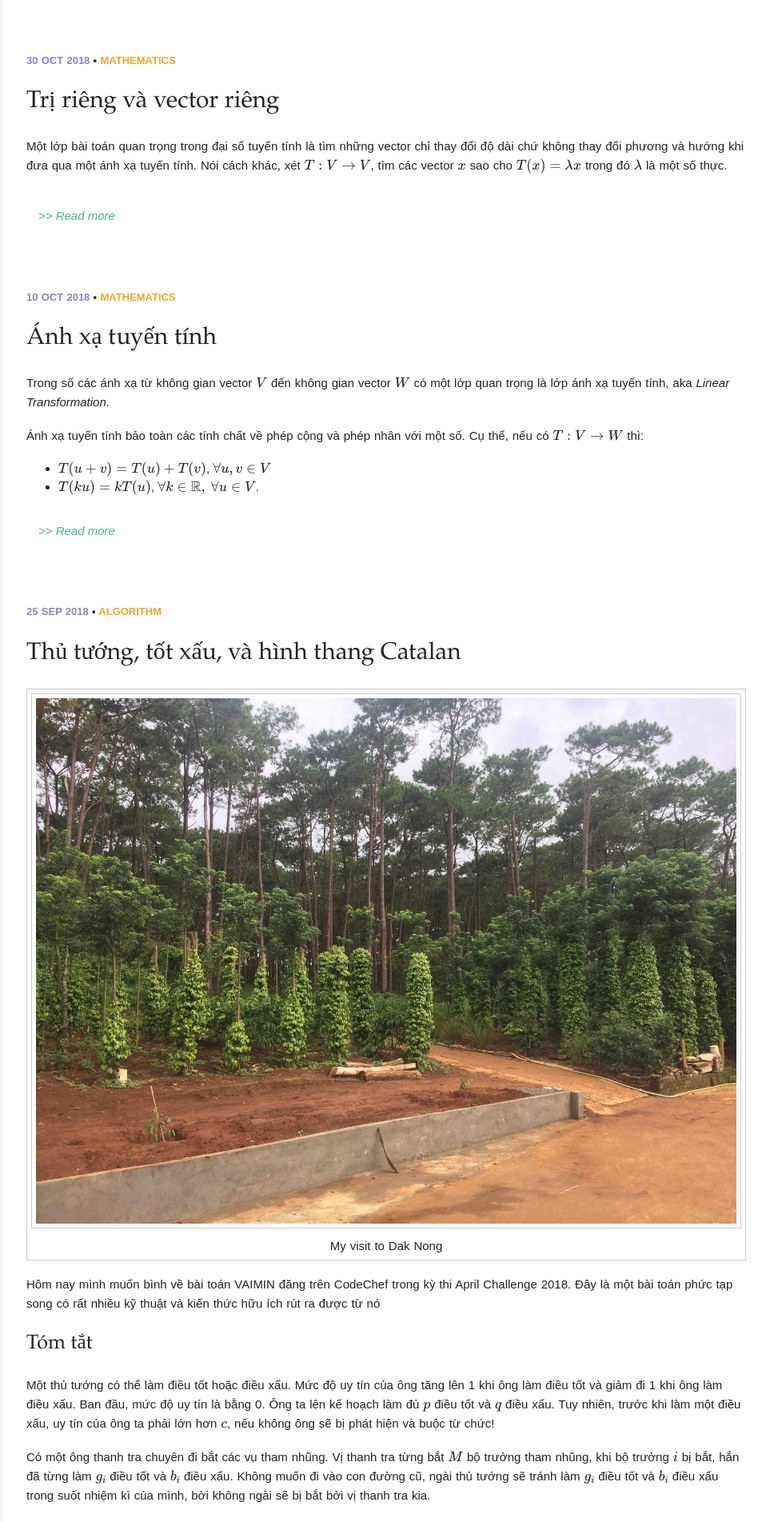
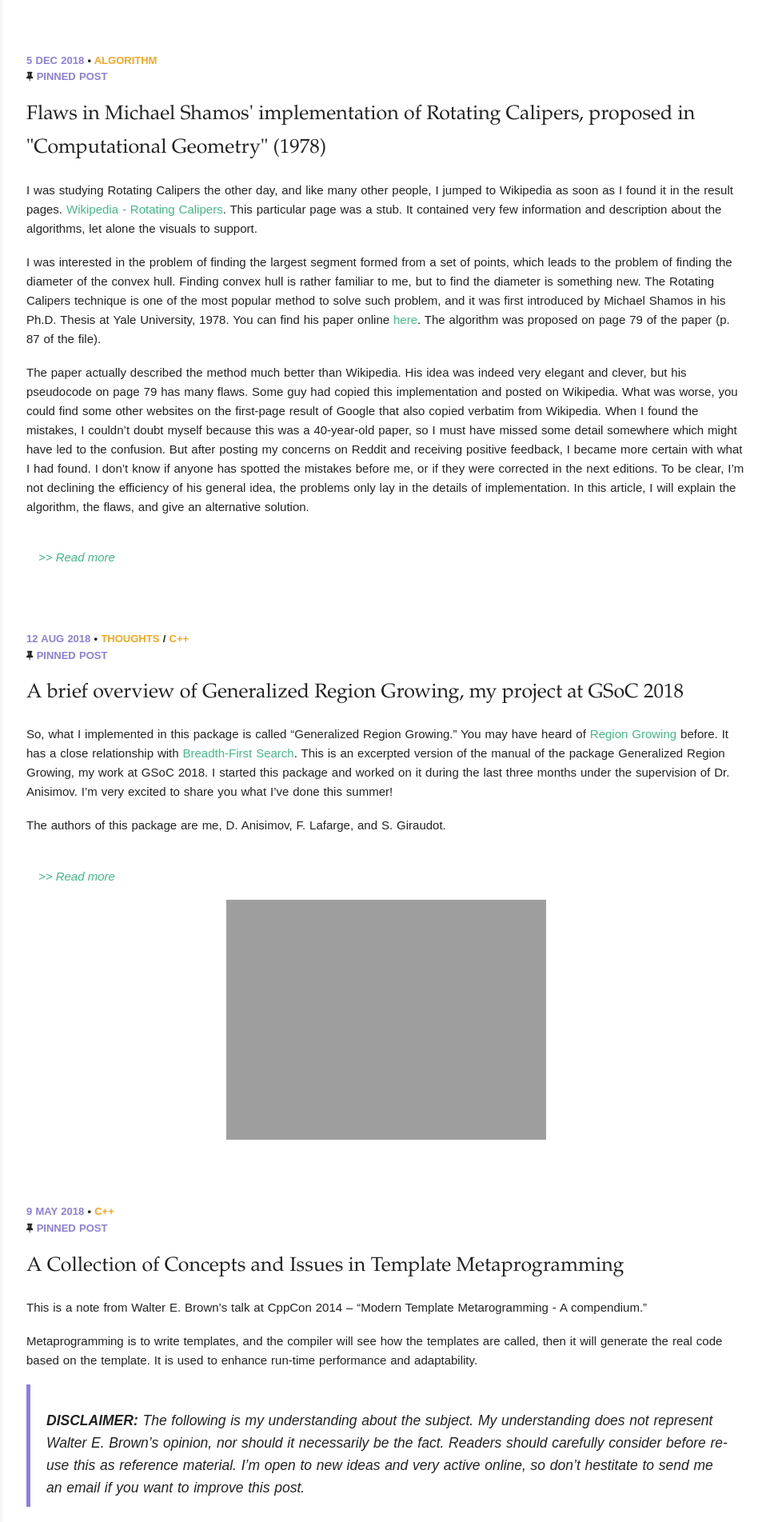
Before and after one commit to hoangvanthien/hoangvanthien.github.io, a Jekyll site: the page built from index.html, in a window 1280 px wide. Shown: the top 1903 px of the page at 80% size, without its empty margins (317-1280 px from the left). Built offline with Jekyll 4.4.1, drawn with Linux system fonts in a browser that asks for light colours; formulas are drawn with MathJax 3; the list of posts is cut into pages by our own code; some of the changed text lies outside the part shown.

Commit message:
Add pinned post feature, add new post Rotating Calipers

````diff
--- a/_config.yml
+++ b/_config.yml
@@ -74,5 +74,5 @@
 plugins:
   - jekyll-paginate
 
-paginate: 5
+paginate: 10
 paginate_path: "/page:num/"
--- a/_layouts/post_listing.html
+++ b/_layouts/post_listing.html
@@ -3,6 +3,72 @@
 ---
 
 {% for post in paginator.posts %}
+{% if post.sticky == true %}
+<section class="post">
+    <header class="post-header">
+      <p class="post-meta">
+        <span class="post-date">
+          {{ post.date | date: "%-d %b %Y" | upcase }}
+        </span>
+        {% if post.categories.size > 0 %}
+        •
+        {% for cat in post.categories %}
+          <a class="post-cat" href="{{ site.url }}/categories/#{{ cat }}">{{ cat }}</a>
+          {% unless forloop.last %}
+          <span>/</span>
+          {% endunless %}
+        {% endfor %}
+        {% endif %}
+        <br>
+        <i class="fa fa-thumb-tack" aria-hidden="true"></i>&nbsp;<span class="pin-status">PINNED POST</span>
+      </p>
+      <h1>
+        <a href="{{ site.url }}{{ post.url }}" class="post-title" title="{{ post.title }}">{{ post.title }}</a>
+        {% if post.link %}
+        <a class="post-title-link" href="{{ post.link }}" target="_blank" title="{{ post.title }}"><i class="fa fa-external-link"></i></a>
+        {% endif %}
+      </h1>
+
+      {% if post.author %}
+        {% assign author = site.data.authors[post.author] %}
+      {% else %}
+        {% assign author = site.owner %}
+      {% endif %}
+
+      </header>
+
+      {% if post.excerpt %}
+      <div class="post-description">
+        <p>
+          {{ post.excerpt }}
+          <br>
+          <a style="padding-left: 1em" href="{{ post.url }}"><em>>> Read more</em></a>
+        </p>
+      </div>
+      {% endif %}
+
+      {% if post.image.feature %}
+      <div class="post-image-feature">
+        <img src=
+        {% if post.image.feature contains 'http' %}
+        "{{ post.image.feature }}"
+        {% else %}
+        "{{ site.url }}/img/{{ post.image.feature }}"
+        {% endif %}
+        alt="{{ post.title }} feature image">
+
+        {% if post.image.credit %}
+        <span class="image-credit">Photo Credit: <a href="{{ post.image.creditlink }}">{{ post.image.credit }}</a></span>
+        {% endif %}
+      </div><!-- /.image-wrap -->
+      {% endif %}
+
+  </section>
+{% endif %}
+{% endfor %}
+
+{% for post in paginator.posts %}
+{% if post.sticky != true %}
 <section class="post">
   <header class="post-header">
     <p class="post-meta">
@@ -61,6 +127,7 @@
     {% endif %}
 
 </section>
+{% endif %}
 {% endfor %}
 {% if paginator.total_pages > 1 %}
 <div class="pagination">
--- a/_posts/2018-08-12-grg-intro.md
+++ b/_posts/2018-08-12-grg-intro.md
@@ -1,19 +1,16 @@
 ---
 layout: post
-title: "My first work is going to be published!"
+title: "A brief overview of Generalized Region Growing, my project at GSoC 2018"
 categories: ["Thoughts", "C++"]
 excerpt_separator: <!--more-->
 image:
   feature: grg/overview.png
+sticky: true
 ---
 
-Wew, this blog has been so quiet lately. First good news is that this blog finally has its own domain at [http://tvhoang.com](http://tvhoang.com). It's not HTTPS yet, I'm too lazy to get it HTTPS. In fact, I purchased a free server on Azure with my Microsoft student account, but you know... :/ I'm too lazy to set it up. What a mess my life is.
+So, what I implemented in this package is called "Generalized Region Growing." You may have heard of [Region Growing](https://en.wikipedia.org/wiki/Region_growing) before. It has a close relationship with [Breadth-First Search](https://en.wikipedia.org/wiki/Breadth-first_search). This is an excerpted version of the manual of the package Generalized Region Growing, my work at GSoC 2018. I started this package and worked on it during the last three months under the supervision of Dr. Anisimov. I'm very excited to share you what I've done this summer!
 
-As I told you before, I got accepted to Google Summer of Code 2018. I work for CGAL Project this year. Man, I heard that most of scientists are very tough and unfriendly, but my mentor is really cool and wholesome. :p This package will go to a testing phase this month or next month, and will be integrated to CGAL if successful. My name stands first in the author list, hehe, and that's not alphabetically, okay? Anyway I'm very happy to be the main maintainer of the package. So far it's the brightest achievement I have made. Thank you all, my mentor, my friends, and my teachers for your support. The VP of my university granted me the permission to be absent from classes to work on this project. How cool is he, right! I have to thank him personally when the document of my package gets published! And surely I will update that on this blog too!
-
-So, what I implemented in this package is called "Generalized Region Growing." You may have heard of [Region Growing](https://en.wikipedia.org/wiki/Region_growing) before. It has a close relationship with [Breadth-First Search](https://en.wikipedia.org/wiki/Breadth-first_search). This is an excerpted version of the manual of the package Generalized Region Growing, my work at GSoC 2018. I started this package and worked on it during the last three months under the supervision of Mr. Anisimov. I'm very excited to share you what I've done this summer!
-
-The authors of this package are T. Hoang (me), D. Anisimov, F. Lafarge, and S. Giraudot.
+The authors of this package are me, D. Anisimov, F. Lafarge, and S. Giraudot.
 
 <!--more-->
 
--- /dev/null
+++ b/_posts/2018-12-05-shamos-flaws-wiki.md
@@ -0,0 +1,143 @@
+---
+layout: post
+title: "Flaws in Michael Shamos' implementation of Rotating Calipers, proposed in \"Computational Geometry\" (1978)"
+categories: ["Algorithm"]
+excerpt-seperator: <!--more-->
+sticky: true
+---
+
+I was studying Rotating Calipers the other day, and like many other people, I jumped to Wikipedia as soon as I found it in the result pages. [Wikipedia - Rotating Calipers](https://en.wikipedia.org/wiki/Rotating_calipers). This particular page was a stub. It contained very few information and description about the algorithms, let alone the visuals to support.
+
+I was interested in the problem of finding the largest segment formed from a set of points, which leads to the problem of finding the diameter of the convex hull. Finding convex hull is rather familiar to me, but to find the diameter is something new. The Rotating Calipers technique is one of the most popular method to solve such problem, and it was first introduced by Michael Shamos in his Ph.D. Thesis at Yale University, 1978. You can find his paper online [here](http://euro.ecom.cmu.edu/people/faculty/mshamos/1978ShamosThesis.pdf). The algorithm was proposed on page 79 of the paper (p. 87 of the file).
+
+The paper actually described the method much better than Wikipedia. His idea was indeed very elegant and clever, but his pseudocode on page 79 has many flaws. Some guy had copied this implementation and posted on Wikipedia. What was worse, you could find some other websites on the first-page result of Google that also copied verbatim from Wikipedia. When I found the mistakes, I couldn't doubt myself because this was a 40-year-old paper, so I must have missed some detail somewhere which might have led to the confusion. But after posting my concerns on Reddit and receiving positive feedback, I became more certain with what I had found. I don't know if anyone has spotted the mistakes before me, or if they were corrected in the next editions. To be clear, I'm not declining the efficiency of his general idea, the problems only lay in the details of implementation. In this article, I will explain the algorithm, the flaws, and give an alternative solution.
+
+<!--more-->
+
+## Definitions
+
+- _Convex polygon_ is a polygon that, if you take each segment, draw a line through it, the whole polygon must lie on one side of the line.
+- A line that goes through a vertex of the polygon such that the whole polygon lies on one side of the line is called a _supporting line_.
+- A _pair of antipodals_ is a pair of vertices such that one can draw two parallel supporting lines through them.
+- The _diameter_ of the polygon is said to be the largest distance between a pair of its vertices. This is proven to be the largest distance between a pair of parallel supporting lines, and also concide with the largest distance between a pair of antipodals.
+
+## Rotating Calipers
+
+"Calipers" is the metaphor for "parallel supporting lines". That is, starting with a pair of supporting lines, we will "rotate" them concurrently to a certain direction, while maintaining it touch the polygon. By this method, we can iterate through all pairs of antipodals. Please take a look at the visualization I made below:
+
+<iframe scrolling="no" title="Rotating Calipers" src="https://www.geogebra.org/material/iframe/id/fmjxmkab/width/604/height/502/border/888888/sfsb/true/smb/false/stb/false/stbh/false/ai/false/asb/false/sri/false/rc/false/ld/false/sdz/false/ctl/false" width="604px" height="502px" style="border:0px; max-width: 100%;"> </iframe>
+
+Let's say I have two antipodals A and E, which is obvious as I can draw two parallel supporting lines through it (step 0). We will start rotataing the "calipers" around the polygon counterclockwise. At first, A and E will be the pivots around which we rotate the calipers. We keep rotating until one of the calipers touch the edge of the polygon, then we change the pivot(s) to the other end(s) of the touched edge(s). Normally we only change one pivot, but when the polygon has two parallel edges, the calipers may touch the edges at the same time, then we shall move two pivots to their next vertices.
+
+- Step 0: The calipers can be drawn in anyway, it doesn't matter (of course, they must be parallel supporting lines that squeeze the polygon between them!).
+- Step 1: Rotate the calipers, they touch AB first! So B-E is another pair of antipodals. Pivot A is moved to B, while pivot E is unchanged.
+- Step 2: Rotate the calipers, they touch BC and EF at the same time! So in this case we have three more pairs of antipodals: B-F, C-E, and C-F. Pivots B and E are both moved to C and F, respectively.
+- Step 3: Rotate the calipers, one line touches FG before the other line touches CD. We collect C-G as another pair. Pivot F is moved to G.
+- Step 4: Rotate the calipers, one line touches CD before the other line touches GA. We collect D-G as another pair. Pivot C is moved to D.
+- Step 5: Rotate the calipers, one line touches GA before the other line touches DE. We collect D-A as another pair. Pivot G is moved to A.
+- Step 6: (not shown) Because the pivot that was at E at the beginning has travelled all the way through G and to A, if we continue to rotating, we will collect A-E as a pair again. We can stop here with the result of 8 pairs of antipodals.
+
+## The flaws
+
+Take a look at Shamos' algorithm (here I copied directly from Wikipedia, but be noticed that this is no different from what was presented in his paper, this writing is just more easy to read):
+
+```c++
+/* p[] is in standard form, ie, counter clockwise order,
+     distinct vertices, no collinear vertices.
+   ANGLE(m,n) is a procedure that returns the clockwise angle
+     swept out by a ray as it rotates from a position parallel
+     to the directed segment Pm,Pm+1 to a position parallel to Pn,Pn+1
+   We assume all indices are reduced to mod N (so that N+1 = 1).
+*/
+GetAllAntiPodalPairs(p[1..n])
+  //Find first anti-podal pair by locating vertex opposite P1
+  i = 1
+  j = 2
+  while angle(i, j) < pi
+    j++
+  yield i,j
+
+  /* Now proceed around the polygon taking account of
+     possibly parallel edges. Line L passes through
+     Pi, Pi+1 and M passes through Pj, Pj+1
+  */
+
+  //Loop on j until all of P has been scanned
+  current = i
+  while j <> n
+    if angle(current, i+1) <= angle(current, j+1)
+      j++
+      current = j
+    else
+      i++
+      current = i
+    yield i,j
+
+    //Now take care of parallel edges
+    if angle(current, i+1) = angle(current, j+1)
+      yield i+1, j
+      yield i, j+1
+      yield i+1, j+1
+      if current = i
+        j++
+      else
+        i++
+```
+
+Consider the definition of `ANGLE(m,n)`. This would basically mess up the whole algorithm. If you apply this algorithm to my polygon drawn above, you will see the loop that was supposed to find the first pair of antipodals will be terminated at the first check `angle(i, j) < pi`. If we move vector AB and vector BC to the same starting point and sweep an angle from AB to BC **clockwise**, I am 100% sure that you will always get an angle larger than $\pi$, unless the polygon is concave.
+
+Even if `ANGLE(m,n)` had been defined correctly, i.e. counterclockwise angle, the use of this function would have also had many other problems. The comparison between `angle(current, i+1)` and `angle(current, j+1)` is false by the logic of his idea. Two calipers, although represented as lines, when taken to calculate the angles, their directions must be opposite. Otherwise, one of the expression will be larger than pi, and the other will be smaller than pi, which is exactly happening in this algorithm. This led to the parallel edges being completely ignored. What is worse, the calipers are rotated incorrectly, the pivots are wrongly positioned. I have tested this myself, but I could not predict the cause behind, or what he actually meant in this implementation. This is because the mistake was rooted in the definition of a primitive function like `angle`, making analysing very difficult. I am certain that he was wrong, but to actually fix his pseudocode, I had no way but to rewrite the whole thing in my own way.
+
+## A more precise approach
+
+Allow me to remove the variable `current`. In fact, I found it the centre of confusion. Neither in the code nor elsewhere in the paper did he mention this factor. I tried my best to follow his idea, while keeping it as simplest as possible.
+
+```c++
+/* p[] is in standard form, ie, counter clockwise order,
+     distinct vertices, no collinear vertices.
+   ANGLE(m,n) is a procedure that returns the COUNTERclockwise angle
+     swept out by a ray as it rotates from a position parallel
+     to the directed segment Pm,Pm+1 to a position parallel to Pn,Pn+1
+   We assume all indices are reduced to mod N (so that N+1 = 1).
+*/
+GetAllAntiPodalPairs(p[1..n])
+  //Find first anti-podal pair by locating vertex opposite P1
+  //(Reuse this piece of code from Shamos, very beautifully written)
+  i = 1
+  j = 2
+  while angle(i, j) < pi
+    j++
+  yield i,j
+
+  //Loop on j until all of P has been scanned
+  while j <> 1
+    let a = 2*pi - angle(i, j) // clockwise angle
+    if (a == pi): // Pi Pi+1 and Pj Pj+1 are parallel
+      yield i+1, j
+      yield i, j+1
+      yield i+1, j+1
+      // Notice that (i, j) has been added to the result before
+      // being the pivots, so no need to yield i,j
+      i++
+      j++
+    elif (a < pi): // Will touch Pi Pi+1 first
+      yield i+1, j
+      i++
+    else:
+      yeild i, j+1 // Will touch Pj Pj+1 first
+      j++
+```
+
+## Explanation
+
+### How do I know which edge the calipers will touch first?
+
+This came to the problem of comparing angles. Please slide to step 2, when we need to determine if the next rotation will make the calipers touch FG or CD first. We need to compare the angles at C and F. If we translate CD such that C $\equiv$ F. The two angles now have the same origin, and they are formed by one line and two segments. Considering the angle form by the two segments will give us a verdict of the comparison between the two original angles.
+
+### How do I know it will produce all pairs of antipodals?
+
+The algorithm begins with a pair of parallel supporting lines, then it tries to rotate it in all ways possible (literally, the condition to stop rotating and moving to the next pivots is when they are about to cut the polygon). With one direction of the calipers, the pair of supporting lines can only be assigned to exactly one pair of antipodals, as moving it to any other vertices elsewhere will cut the polygon immediately. Remember that the polygon always lie on only one side of a supporting line. As we tried all direction, we are sure that we would have gone through all antipodals.
+
+<hr>
+
+Please drop me an email and let me know if you think my arguments are invalid, or if you simply want to discuss this topic with me. Thanks for taking time reading! Have a nice day. ༼ つ ◕_◕ ༽つ
--- a/_sass/components/_variables.scss
+++ b/_sass/components/_variables.scss
@@ -35,8 +35,8 @@
 $font-size-sm:               $font-size-root * 0.875 !default;
 $font-size-xs:               $font-size-root * 0.75 !default;
 
-$font-size-h1:               3rem !default;
-$font-size-h2:               2.5rem !default;
+$font-size-h1:               2.5rem !default;
+$font-size-h2:               2.25rem !default;
 $font-size-h3:               2rem !default;
 $font-size-h4:               1.5rem !default;
 $font-size-h5:               1.25rem !default;
--- a/_sass/pages/_post.scss
+++ b/_sass/pages/_post.scss
@@ -58,7 +58,7 @@
 .post-meta {
   font-size: 13px;
   font-weight: bold;
-	.post-date {
+	.post-date, .pin-status {
 		color: $secondary;
 	}
 	.post-author {
````
Also changed, not shown: _posts/2018-05-09-template-programming.md (+1 -0 lines).
